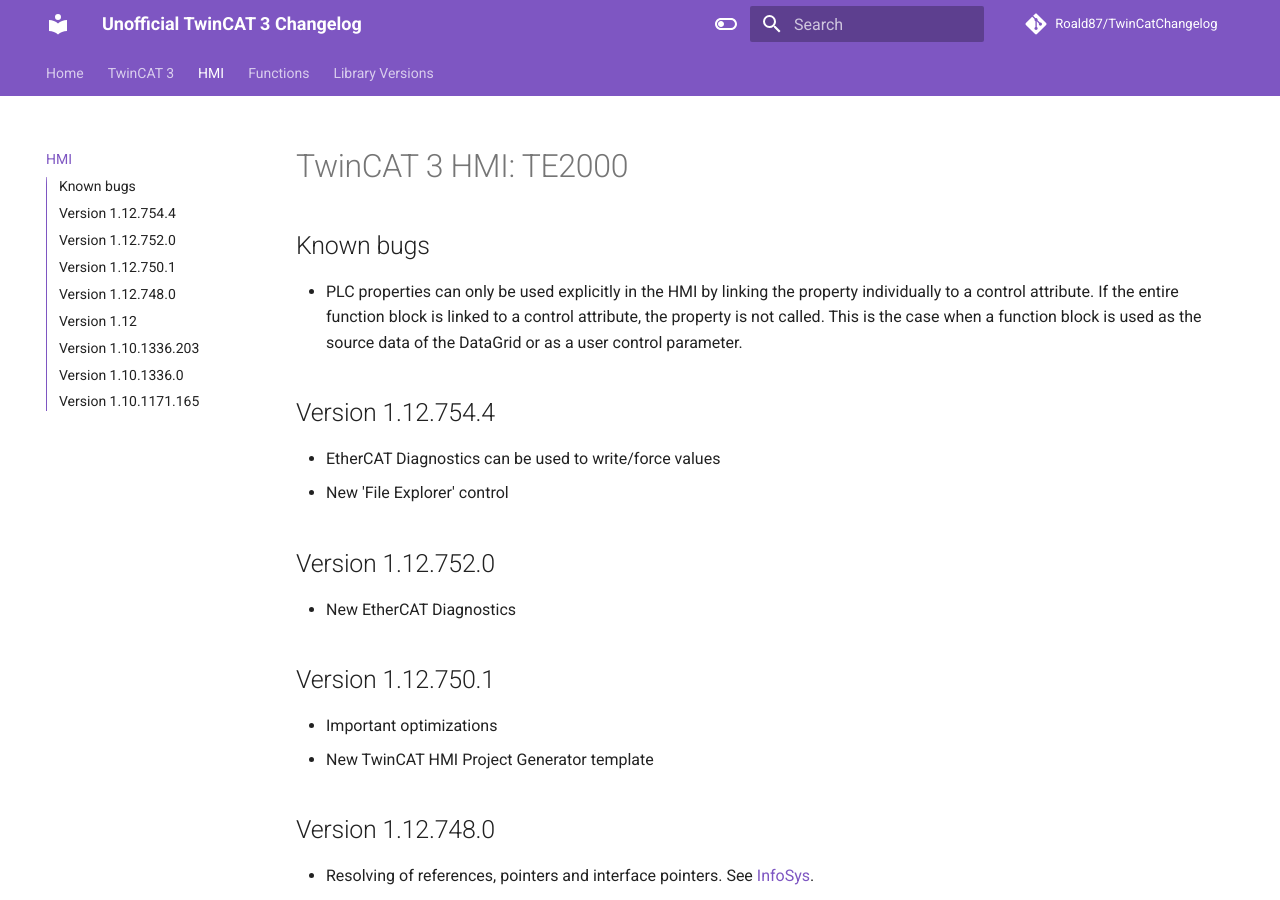
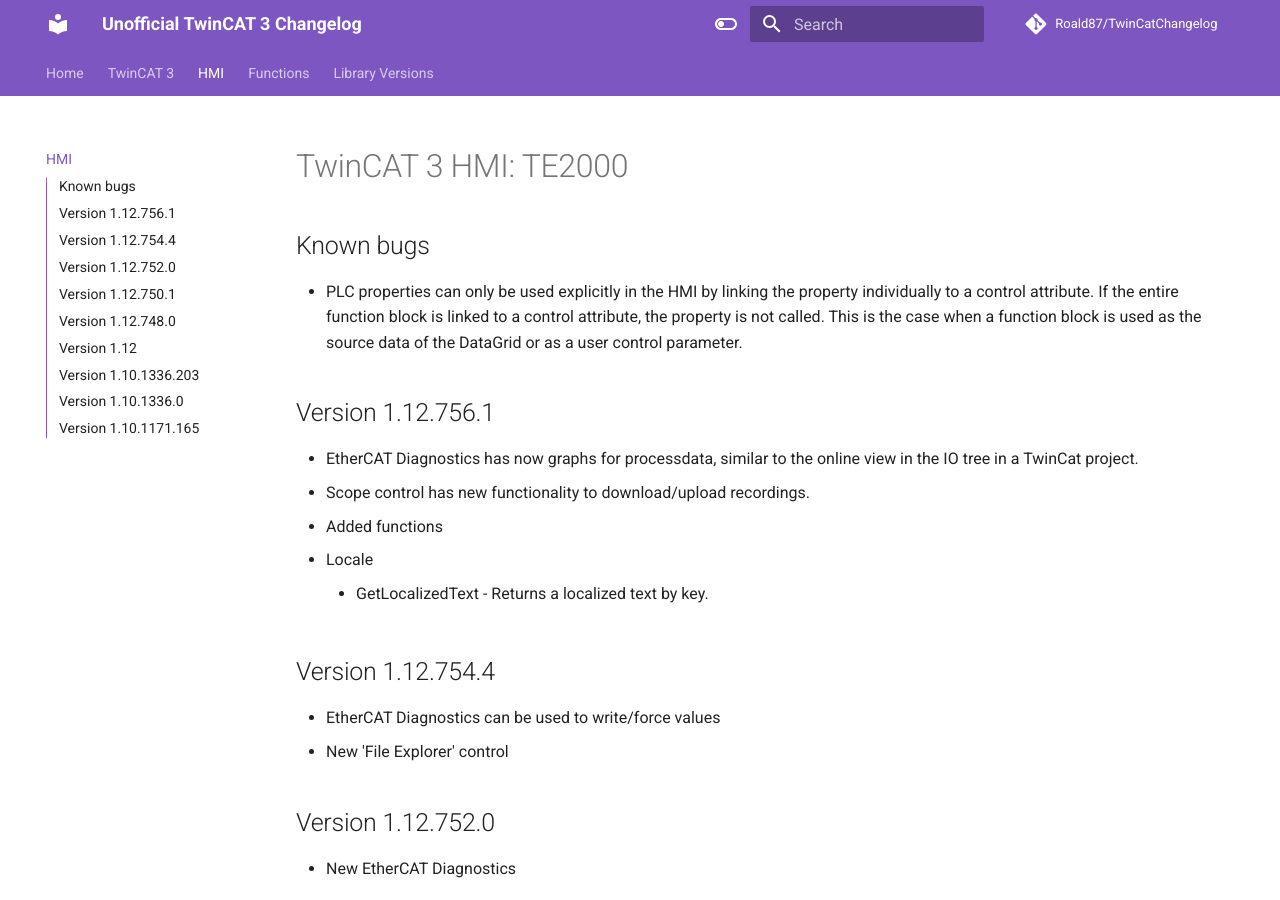
Before and after one commit to Roald87/TwinCatChangelog, an MkDocs documentation site: the page built from docs/hmi_changelog.md, in a window 1280 px wide and 900 px high. Built offline with MkDocs 1.6.1 and Material for MkDocs 9.7.7, drawn with Linux system fonts in a browser that asks for light colours; comment, search, counter and statistics services are not loaded.

Commit message:
Hmi 1.12.756.1

```diff
--- a/docs/hmi_changelog.md
+++ b/docs/hmi_changelog.md
@@ -3,6 +3,13 @@
 ## Known bugs
 
 - PLC properties can only be used explicitly in the HMI by linking the property individually to a control attribute. If the entire function block is linked to a control attribute, the property is not called. This is the case when a function block is used as the source data of the DataGrid or as a user control parameter.
+
+## Version 1.12.756.1
+- EtherCAT Diagnostics has now graphs for processdata, similar to the online view in the IO tree in a TwinCat project.
+- Scope control has new functionality to download/upload recordings.
+- Added functions
+  - Locale
+    - GetLocalizedText - Returns a localized text by key.
 
 ## Version 1.12.754.4
 
```
